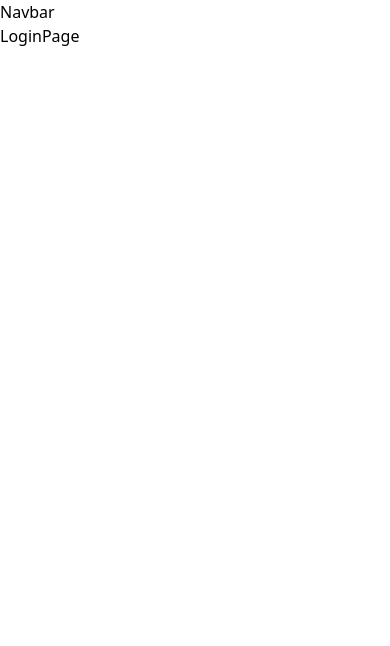
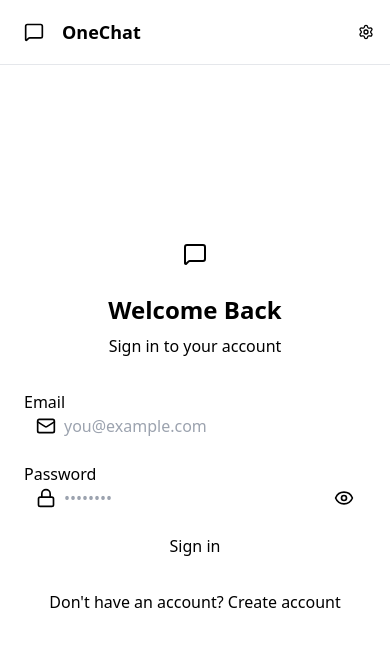
Before and after one commit to vvviie/chat-app-mern-frontend, a React (Vite) app: page /login in a window 390 px wide. Shown: the top 646 px of the page. Built offline with nearby package versions, Linux system fonts and the light colour scheme; no server answers.

Commit message:
fixed orientations of signup and login - 2:14:12

```diff
--- a/src/App.jsx
+++ b/src/App.jsx
@@ -8,7 +8,7 @@
 import { useAuthStore } from "./store/useAuthStore";
 import { useEffect } from "react";
 import { Loader } from "lucide-react";
-
+import { Toaster } from "react-hot-toast";
 const App = () => {
   const { authUser, checkAuth, isCheckingAuth } = useAuthStore();
 
@@ -37,6 +37,8 @@
         <Route path="/settings" element={<SettingsPage />} />
         <Route path="/profile" element={authUser ? <ProfilePage /> : <Navigate to="/login" />} />
       </Routes>
+
+      <Toaster/>
     </div>
   );
 };
--- a/src/components/AuthImagePattern.jsx
+++ b/src/components/AuthImagePattern.jsx
@@ -2,7 +2,7 @@
   return (
     <div className="hidden lg:flex items-center justify-center bg-base-200 p-12">
       <div className="max-w-md text-center">
-        <div className="grid grid-cols-3 gap-3 mb-8">
+        <div className="grid grid-cols-3 gap-3 mb-8 max-w-[320px] mx-auto">
           {[...Array(9)].map((_, i) => (
             <div
               key={i}
--- a/src/components/Navbar.jsx
+++ b/src/components/Navbar.jsx
@@ -1,12 +1,58 @@
 import React from 'react'
 import { useAuthStore } from '../store/useAuthStore'
+import { LogOut, MessageSquare, Settings, User } from 'lucide-react';
+import { Link } from 'react-router-dom';
 
 const Navbar = () => {
 
-    const { authUser } = useAuthStore()
+  const { logout, authUser } = useAuthStore();
 
   return (
-    <div>Navbar</div>
+    <header
+      className="bg-base-100 border-b border-base-300 fixed w-full top-0 z-40
+    backdrop-blur-lg bg-base-100/80"
+    >
+      <div className="container mx-auto px-4 h-16">
+      <div className="flex items-center justify-between h-full">
+      <div className="flex items-center gap-8">
+        <Link to="/" className="flex items-center gap-2.5 hover:opacity-80 transition-all">
+          <div className="size-9 rounded-lg bg-primary/10 flex items-center justify-center">
+            <MessageSquare className="w-5 h-5 text-primary" />
+          </div>
+          <h1 className="text-lg font-bold">OneChat</h1>
+        </Link>
+      </div>
+
+      <div className="flex items-center gap-2">
+        <Link
+          to={"/settings"}
+          className={`
+          btn btn-sm gap-2 transition-colors
+
+          `}
+        >
+          <Settings className="w-4 h-4" />
+          <span className="hidden sm:inline">Settings</span>
+        </Link>
+
+        {authUser && (
+          <>
+            <Link to={"/profile"} className={`btn btn-sm gap-2`}>
+              <User className="size-5" />
+              <span className="hidden sm:inline">Profile</span>
+            </Link>
+
+            <button className="btn btn-sm gap-2" onClick={logout}>
+              <LogOut className="size-5" />
+              <span className="hidden sm:inline">Logout</span>
+            </button>
+          </>
+        )}
+
+      </div>
+      </div>
+      </div>
+    </header>
   )
 }
 
--- a/src/pages/LoginPage.jsx
+++ b/src/pages/LoginPage.jsx
@@ -1,9 +1,119 @@
-import React from 'react'
+import { useState } from "react";
+import { useAuthStore } from "../store/useAuthStore";
+import AuthImagePattern from "../components/AuthImagePattern";
+import { Link } from "react-router-dom";
+import { Eye, EyeOff, Loader2, Lock, Mail, MessageSquare } from "lucide-react";
 
 const LoginPage = () => {
+  const [showPassword, setShowPassword] = useState(false);
+  const [formData, setFormData] = useState({
+    email: "",
+    password: "",
+  });
+  const { login, isLoggingIn } = useAuthStore();
+
+  const handleSubmit = async (e) => {
+    e.preventDefault();
+    login(formData);
+  };
+
   return (
-    <div>LoginPage</div>
-  )
-}
+    <div className="min-h-screen grid lg:grid-cols-2 items-stretch">
+      {/* Left Side - Form */}
+      <div className="flex flex-col justify-center items-center p-6 sm:p-12">
+        <div className="w-full max-w-md space-y-8">
+          {/* Logo */}
+          <div className="text-center mb-8">
+            <div className="flex flex-col items-center gap-2 group">
+              <div
+                className="w-12 h-12 rounded-xl bg-primary/10 flex items-center justify-center group-hover:bg-primary/20
+              transition-colors"
+              >
+                <MessageSquare className="w-6 h-6 text-primary" />
+              </div>
+              <h1 className="text-2xl font-bold mt-2">Welcome Back</h1>
+              <p className="text-base-content/60">Sign in to your account</p>
+            </div>
+          </div>
 
-export default LoginPage
+          {/* Form */}
+          <form onSubmit={handleSubmit} className="space-y-6">
+            <div className="form-control">
+              <label className="label">
+                <span className="label-text font-medium">Email</span>
+              </label>
+              <div className="relative">
+                <div className="absolute inset-y-0 left-0 pl-3 flex items-center pointer-events-none">
+                  <Mail className="h-5 w-5 text-base-content/40" />
+                </div>
+                <input
+                  type="email"
+                  className={`input input-bordered w-full pl-10`}
+                  placeholder="you@example.com"
+                  value={formData.email}
+                  onChange={(e) => setFormData({ ...formData, email: e.target.value })}
+                />
+              </div>
+            </div>
+
+            <div className="form-control">
+              <label className="label">
+                <span className="label-text font-medium">Password</span>
+              </label>
+              <div className="relative">
+                <div className="absolute inset-y-0 left-0 pl-3 flex items-center pointer-events-none">
+                  <Lock className="h-5 w-5 text-base-content/40" />
+                </div>
+                <input
+                  type={showPassword ? "text" : "password"}
+                  className={`input input-bordered w-full pl-10`}
+                  placeholder="••••••••"
+                  value={formData.password}
+                  onChange={(e) => setFormData({ ...formData, password: e.target.value })}
+                />
+                <button
+                  type="button"
+                  className="absolute inset-y-0 right-0 pr-3 flex items-center"
+                  onClick={() => setShowPassword(!showPassword)}
+                >
+                  {showPassword ? (
+                    <EyeOff className="h-5 w-5 text-base-content/40" />
+                  ) : (
+                    <Eye className="h-5 w-5 text-base-content/40" />
+                  )}
+                </button>
+              </div>
+            </div>
+
+            <button type="submit" className="btn btn-primary w-full" disabled={isLoggingIn}>
+              {isLoggingIn ? (
+                <>
+                  <Loader2 className="h-5 w-5 animate-spin" />
+                  Loading...
+                </>
+              ) : (
+                "Sign in"
+              )}
+            </button>
+          </form>
+
+          <div className="text-center">
+            <p className="text-base-content/60">
+              Don&apos;t have an account?{" "}
+              <Link to="/signup" className="link link-primary">
+                Create account
+              </Link>
+            </p>
+          </div>
+        </div>
+      </div>
+
+      {/* Right Side - Image/Pattern */}
+      <AuthImagePattern
+        title={"Welcome back!"}
+        subtitle={"Sign in to continue your conversations from your peers."}
+      />
+    </div>
+  );
+};
+export default LoginPage;
--- a/src/pages/SignUpPage.jsx
+++ b/src/pages/SignUpPage.jsx
@@ -1,60 +1,73 @@
-import React, { useState } from 'react'
-import { useAuthStore } from '../store/useAuthStore'
-import { Eye, EyeOff, Loader2, Mail, MessageSquare, User } from 'lucide-react'
-import { Link } from 'react-router-dom'
-import AuthImagePattern from '../components/AuthImagePattern'
+import { useState } from "react";
+import { useAuthStore } from "../store/useAuthStore";
+import { Eye, EyeOff, Loader2, Lock, Mail, MessageSquare, User } from "lucide-react";
+import { Link } from "react-router-dom";
+
+import AuthImagePattern from "../components/AuthImagePattern";
+import toast from "react-hot-toast";
 
 const SignUpPage = () => {
-  const [showPassword, setShowPassword] = useState(false)
+  const [showPassword, setShowPassword] = useState(false);
   const [formData, setFormData] = useState({
-    fullName: '',
-    email: '',
-    password: '',
-  })
+    fullName: "",
+    email: "",
+    password: "",
+  });
 
-  const { signup, isSigningUp } = useAuthStore()
+  const { signup, isSigningUp } = useAuthStore();
 
-  const validateForm = () => {}
+  const validateForm = () => {
+    if (!formData.fullName.trim()) return toast.error("Full name is required");
+    if (!formData.email.trim()) return toast.error("Email is required");
+    if (!/\S+@\S+\.\S+/.test(formData.email)) return toast.error("Invalid email format");
+    if (!formData.password) return toast.error("Password is required");
+    if (formData.password.length < 6) return toast.error("Password must be at least 6 characters");
+
+    return true;
+  };
 
   const handleSubmit = (e) => {
-    e.preventDefault()
-  }
+    e.preventDefault();
+
+    const success = validateForm();
+
+    if (success === true) signup(formData);
+  };
 
   return (
     <div className="min-h-screen grid lg:grid-cols-2">
-      {/* LEFT: SIGNUP FORM */}
+      {/* left side */}
       <div className="flex flex-col justify-center items-center p-6 sm:p-12">
         <div className="w-full max-w-md space-y-8">
+          {/* LOGO */}
           <div className="text-center mb-8">
             <div className="flex flex-col items-center gap-2 group">
-              <div className="size-12 rounded-xl bg-primary/10 flex items-center justify-center group-hover:bg-primary/20 transition-colors">
+              <div
+                className="size-12 rounded-xl bg-primary/10 flex items-center justify-center
+              group-hover:bg-primary/20 transition-colors"
+              >
                 <MessageSquare className="size-6 text-primary" />
               </div>
               <h1 className="text-2xl font-bold mt-2">Create Account</h1>
-              <p className="text-base-content/60">
-                Get started with your free account
-              </p>
-            </div>
+              <p className="text-base-content/60">Get started with your free account</p>
             </div>
           </div>
 
-        <form onSubmit={handleSubmit} className="space-y-6 w-full max-w-md">
+          <form onSubmit={handleSubmit} className="space-y-6">
             <div className="form-control">
               <label className="label">
                 <span className="label-text font-medium">Full Name</span>
               </label>
               <div className="relative">
-              <div className="absolute inset-y-0 left-0 pl-3 flex items-center z-10">
+                <div className="absolute inset-y-0 left-0 pl-3 flex items-center z-20">
                   <User className="size-5 text-base-content/40" />
                 </div>
                 <input
                   type="text"
-                className="input input-bordered w-full pl-10"
+                  className={`input input-bordered w-full pl-10`}
                   placeholder="John Doe"
                   value={formData.fullName}
-                onChange={(e) =>
-                  setFormData({ ...formData, fullName: e.target.value })
-                }
+                  onChange={(e) => setFormData({ ...formData, fullName: e.target.value })}
                 />
               </div>
             </div>
@@ -64,17 +77,15 @@
                 <span className="label-text font-medium">Email</span>
               </label>
               <div className="relative">
-              <div className="absolute inset-y-0 left-0 pl-3 flex items-center z-10">
+                <div className="absolute inset-y-0 left-0 pl-3 flex items-center z-20">
                   <Mail className="size-5 text-base-content/40" />
                 </div>
                 <input
                   type="email"
-                className="input input-bordered w-full pl-10"
+                  className={`input input-bordered w-full pl-10`}
                   placeholder="you@example.com"
                   value={formData.email}
-                onChange={(e) =>
-                  setFormData({ ...formData, email: e.target.value })
-                }
+                  onChange={(e) => setFormData({ ...formData, email: e.target.value })}
                 />
               </div>
             </div>
@@ -84,21 +95,19 @@
                 <span className="label-text font-medium">Password</span>
               </label>
               <div className="relative">
-              <div className="absolute inset-y-0 left-0 pl-3 flex items-center z-10">
-                <User className="size-5 text-base-content/40" />
+                <div className="absolute inset-y-0 left-0 pl-3 flex items-center z-20">
+                  <Lock className="size-5 text-base-content/40" />
                 </div>
                 <input
-                type={showPassword ? 'text' : 'password'}
-                className="input input-bordered w-full pl-10 pr-10"
+                  type={showPassword ? "text" : "password"}
+                  className={`input input-bordered w-full pl-10`}
                   placeholder="••••••••"
                   value={formData.password}
-                onChange={(e) =>
-                  setFormData({ ...formData, password: e.target.value })
-                }
+                  onChange={(e) => setFormData({ ...formData, password: e.target.value })}
                 />
                 <button
                   type="button"
-                className="absolute inset-y-0 right-0 pr-3 flex items-center z-20"
+                  className="absolute inset-y-0 right-0 pr-3 flex items-center"
                   onClick={() => setShowPassword(!showPassword)}
                 >
                   {showPassword ? (
@@ -110,39 +119,36 @@
               </div>
             </div>
 
-          <button
-            type="submit"
-            className="btn btn-primary w-full"
-            disabled={isSigningUp}
-          >
+            <button type="submit" className="btn btn-primary w-full" disabled={isSigningUp}>
               {isSigningUp ? (
                 <>
                   <Loader2 className="size-5 animate-spin" />
                   Loading...
                 </>
               ) : (
-              'Create Account'
+                "Create Account"
               )}
             </button>
           </form>
 
-        <div className="text-center mt-4">
+          <div className="text-center">
             <p className="text-base-content/60">
-            Already have an account?{' '}
+              Already have an account?{" "}
               <Link to="/login" className="link link-primary">
                 Sign in
               </Link>
             </p>
           </div>
         </div>
+      </div>
 
-      {/* RIGHT: IMAGE COMPONENT */}
+      {/* right side */}
+
       <AuthImagePattern
         title="Join our community"
         subtitle="Connect with everyone, everywhere, at all times."
       />
     </div>
-  )
-}
-
-export default SignUpPage
+  );
+};
+export default SignUpPage;
```
Also changed, not shown: src/store/useAuthStore.js (+22 -1 lines). Lines whose indentation alone changed are shown as unchanged.
